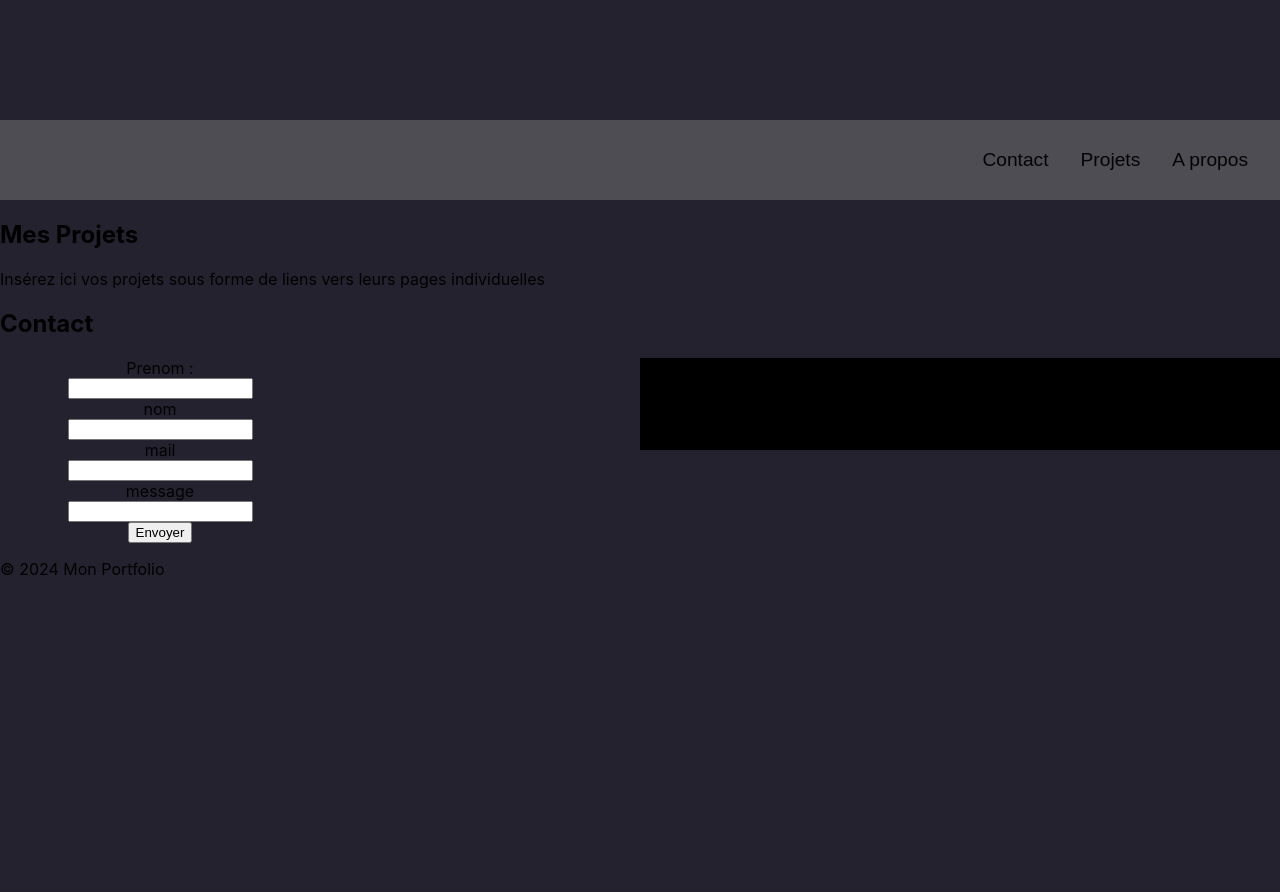
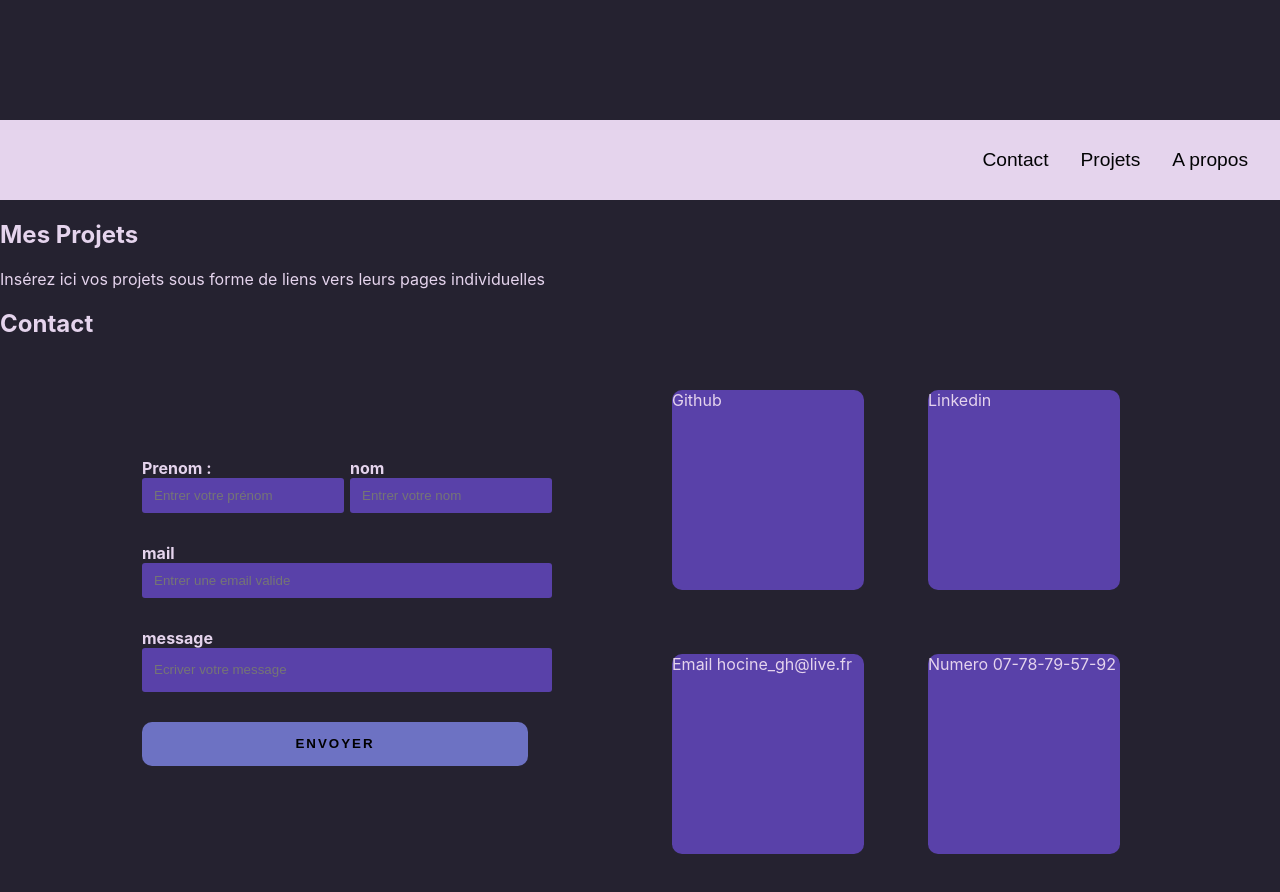
Before and after one commit to haikun66/my-siteweb, a React (Create React App) app: page / in a window 1280 px wide. Shown: the part 680-1572 px from the top of the page. Built offline with nearby package versions, Linux system fonts and the light colour scheme.

Commit message:
update css form

```diff
--- a/src/components/navbar/navbar.css
+++ b/src/components/navbar/navbar.css
@@ -7,12 +7,12 @@
 }
 
 .App-link:hover {
-    color: #ffffff; /* Added semicolon */
+    color: #6D72C3; /* Added semicolon */
     text-decoration: none;
 }
 
 .nav{
-    background: #7070708e;
+    background: #E5D4ED;
     height: 10vh;
     width: 100%;
     display: flex;
--- a/src/index.css
+++ b/src/index.css
@@ -15,5 +15,6 @@ body, html {
   margin: 0;
   padding: 0;
   height: 100%;
-  overflow: auto; /* Assurez-vous que le défilement est activé */
+  overflow-y: hidden; /* Assurez-vous que le défilement est activé */
+
 }
--- a/src/pages/acceuil/home.css
+++ b/src/pages/acceuil/home.css
@@ -1,35 +1,83 @@
 .home{
+    overflow-y: hidden;
     height: 100vh;
     width: 100vw;
     background: #252230;
-}
-.form{
-    display: flex;
-    align-items: center;
-    flex-direction: column;
-    width: 50%;
-}
-.box{
-    background: #000;
-    width: 50%;
-    height: 50%;
-}
-.container-box{
-    width: 50%;
-    display: flex;
-
-}
-.contact-left{
-    width: 50%;
-}
-.contact{
-    display: flex;
-    flex-direction: row;
-    width: 100vw;
-}
-.section{
+    color: #E5D4ED;
+    }
+    .section{
     display: flex;
     flex-direction: column;
     width: 100vw;
+        }.contact{
+        display: flex;
+        flex-direction: row;
+        width: 100vw;
+        height: 100vh;
+            }.contact-left{
+                    display: flex;
+                    align-items: center;
+                    justify-content: center;
+                    width: 50%;
+                    height: 50%;
 
-}
+                }.form{
+    display: flex;
+    flex-wrap: wrap;
+    align-items: end;
+    width: 65%;
+    height: 50%;
+                    }input{
+                        display: block;
+                        width: 100%;
+                        padding: 10px 12px;
+                        background-image: none;
+                        background-clip: padding-box;
+                        border: none;
+                        border-radius: 3px;
+                        transition: border-color ease-in-out 0.15s, box-shadow ease-in-out 0.15s;
+                        background-color: #5941A9;
+                        color: inherit;
+                        height: auto;
+                    }
+                    .input-group{
+                        margin-bottom: 30px;
+                        padding-left: 30px;
+                        text-align: start;
+                        font-weight: 700;
+                    }
+                    .input-group1{
+                        width: calc(50% - 30px);
+                    }
+                    .input-group2{
+                        width: 100%;
+                    }
+                    .input-group3{
+                        width: 100%;
+                    }
+                    .button{
+                        width: 100%;
+                        display: flex;
+                        justify-content: center;
+                        }.submit{
+                            background-color: #6D72C3;
+                            border-radius: 10px;
+                            border-style: none;
+                            text-transform: uppercase;
+                            width: 100%;
+                            letter-spacing: 2px;
+                            font-weight: 700;
+                            padding: 14px 0 15px;
+                        }
+            .container-box{
+                    width: 50%;
+                    height: 50%;
+                    display: flex;
+                    flex-wrap: wrap;
+                }.box{
+                    background: rgb(89, 65, 169);
+                    width: 30%;
+                    height: 50%;
+                    margin: 2rem;
+                    border-radius: 10px;
+                }
--- a/src/pages/acceuil/home.jsx
+++ b/src/pages/acceuil/home.jsx
@@ -19,15 +19,29 @@ function Home() {
         <div className="contact" >
           <div className="contact-left" >
             <form className="form"  action="" method="post">
-              <label htmlFor="prenom">Prenom :</label>
-              <input type="text" name="prenom" id="prenom" />
-              <label htmlFor="nom">nom</label>
-              <input type="text" name="nom" id="nom" />
-              <label htmlFor="mail">mail</label>
-              <input type="email" name="mail" id="mail" />
-              <label htmlFor="message">message</label>
-              <input type="text" name="message" id="message" />
-              <button type="submit">Envoyer</button>
+              <div className='input-group1 input-group'>
+                <label htmlFor="prenom">Prenom :</label>
+                <input type="text" name="prenom" id="prenom" placeholder='Entrer votre prénom' className='prenom'/>
+              </div>
+
+              <div className='input-group1 input-group'>
+                <label htmlFor="nom">nom</label>
+                <input type="text" name="nom" id="nom" placeholder='Entrer votre nom' className='nom'/>
+              </div>
+
+              <div className='input-group2 input-group'>
+                <label htmlFor="mail">mail</label>
+                <input type="email" name="mail" id="mail" placeholder='Entrer une email valide' className='email'/>
+              </div>
+
+              <div className='input-group3 input-group'>
+                <label htmlFor="message">message</label>
+                <input type="text" name="message" id="message" placeholder='Ecriver votre message' className='text'/>
+              </div>
+
+              <div className='button input-group'>
+                <button type="submit" className='submit'>Envoyer</button>
+              </div>
             </form>
           </div>
           <div className='container-box'>
```
